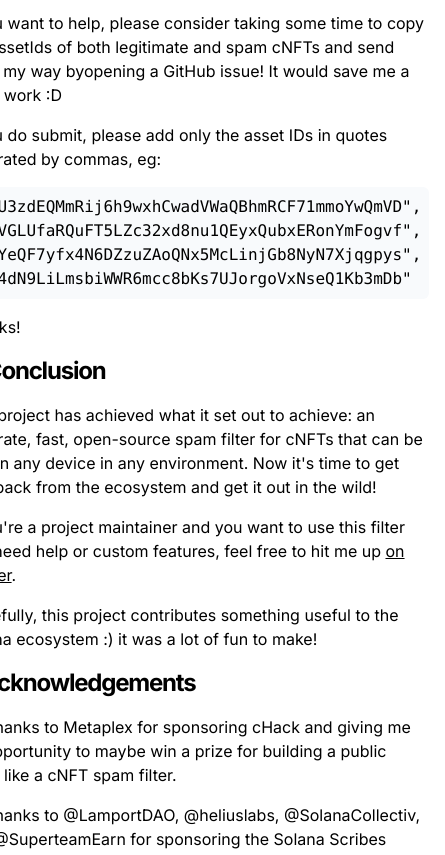
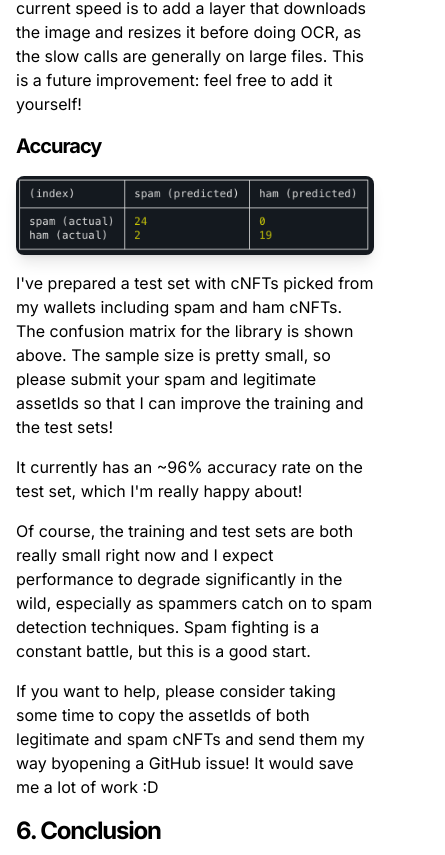
Before and after one commit to solarnius/solarni.us, a Next.js app in the folder solarni.us/: page /blog/cnft-spam-filter in a window 390 px wide. Shown: the part 7180-8035 px from the top of the page, 445 px wide, since content can reach past the window. Built offline with nearby package versions, Linux system fonts and the light colour scheme.

Commit message:
fix weird width mobile

```diff
--- a/solarni.us/src/app/blog/cnft-spam-filter/page.tsx
+++ b/solarni.us/src/app/blog/cnft-spam-filter/page.tsx
@@ -418,17 +418,6 @@ export default async function Page() {
         </a>
         ! It would save me a lot of work :D
       </p>
-      <p>
-        If you do submit, please add only the asset IDs in quotes separated by
-        commas, eg:
-        <pre className="whitespace-pre-line mt-4 bg-slate-50 dark:bg-slate-700 p-2 rounded-md">
-          &quot;7tU3zdEQMmRij6h9wxhCwadVWaQBhmRCF71mmoYwQmVD&quot;,
-          &quot;8bVGLUfaRQuFT5LZc32xd8nu1QEyxQubxERonYmFogvf&quot;,
-          &quot;35YeQF7yfx4N6DZzuZAoQNx5McLinjGb8NyN7Xjqgpys&quot;,
-          &quot;Bh4dN9LiLmsbiWWR6mcc8bKs7UJorgoVxNseQ1Kb3mDb&quot;
-        </pre>
-      </p>
-      <p>Thanks!</p>
 
       <h2 id="6" className="text-2xl font-bold tracking-tighter">
         6. Conclusion
```
